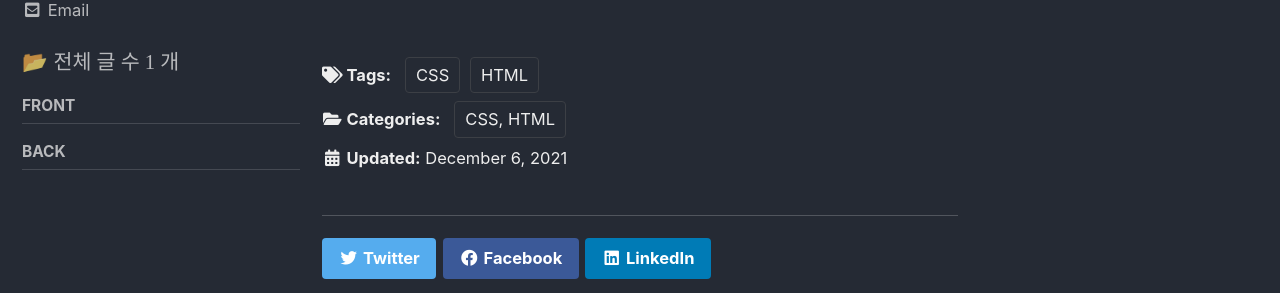
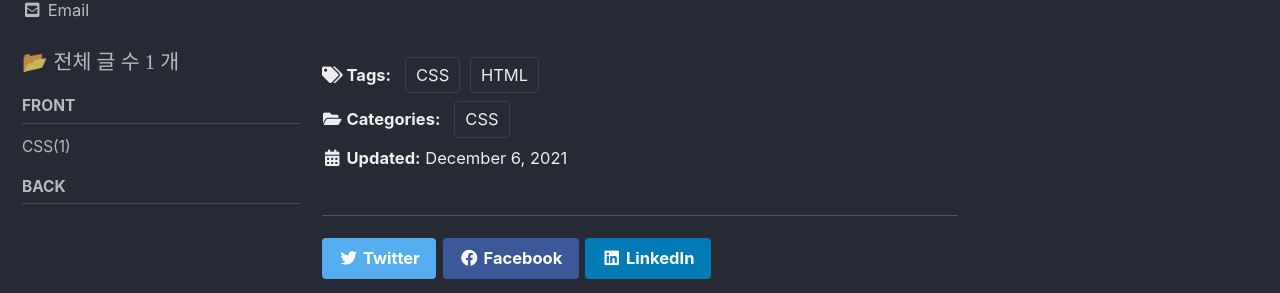
Before and after one commit to kkt9102/kkt9102.github.io, a Jekyll site: the page built from _posts/2021-12-06-CSS로_삼각형만들기.md, in a window 1280 px wide and 900 px high, scrolled down 1127 px. Shown: the part 266-559 px from the top of the window. Built offline with Jekyll 4.4.1, drawn with Linux system fonts in a browser that asks for light colours; cached includes are drawn as plain includes.

Commit message:
카테고리 수정

```diff
--- a/_posts/2021-12-06-CSS로_삼각형만들기.md
+++ b/_posts/2021-12-06-CSS로_삼각형만들기.md
@@ -4,7 +4,7 @@ excerpt: "CSS로 삼각형을 만들 때는 border속성을 활용한다."
 
 
 categories:
-    - CSS, HTML
+    - CSS
 tags:
     - [CSS, HTML]
 
```
